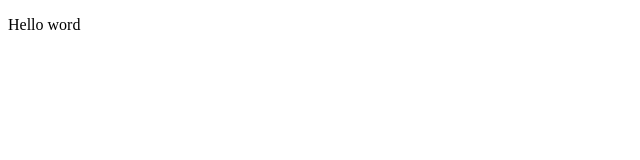
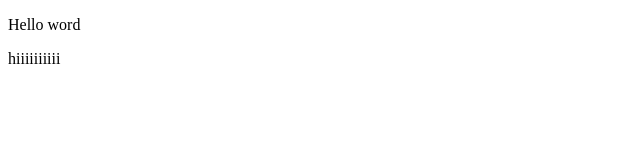
Before and after one commit to GbyDev/Try, a plain HTML site: page src/index.html in a window 1280 px wide. Shown: the full height of the page, 0-640 px from the left. Drawn offline with Linux system fonts and the light colour scheme.

Commit message:
Update index.html

```diff
--- a/src/index.html
+++ b/src/index.html
@@ -7,5 +7,8 @@
 </head>
 <body>
     <p>Hello word</p>
+    <p> hiiiiiiiiii
+
+    </p>
 </body>
 </html>
```
